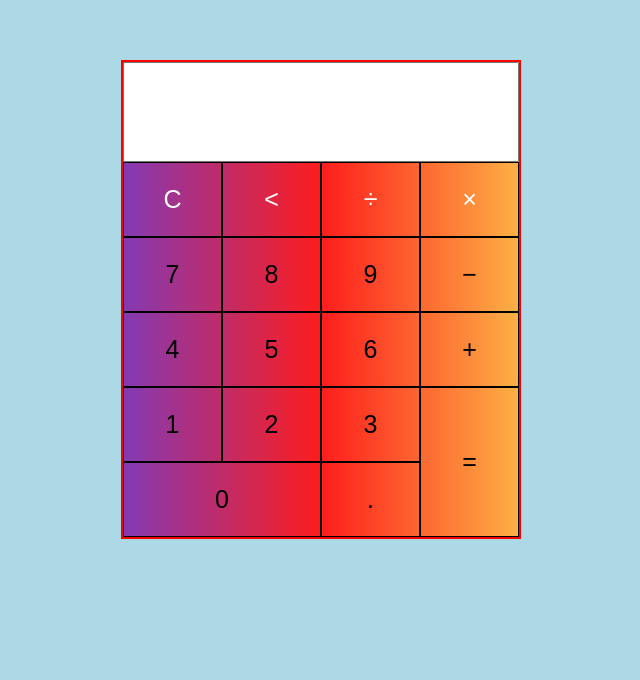
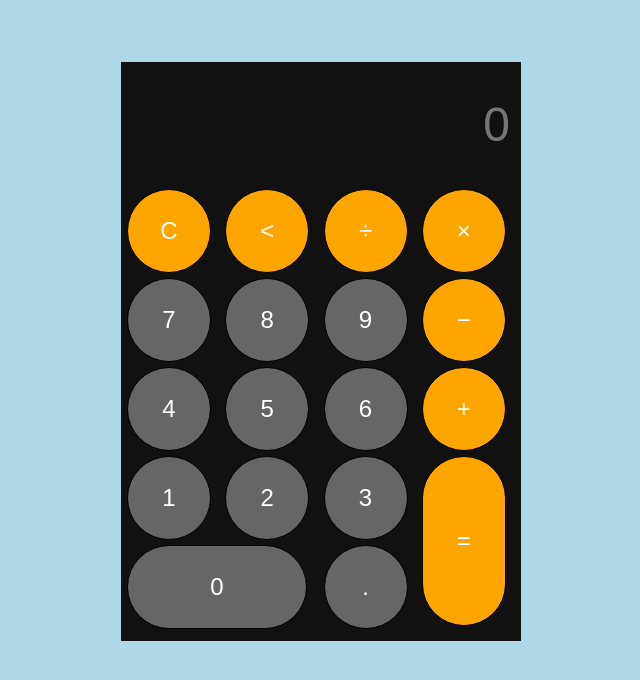
Before and after one commit to rhoenkelevra/calculator, a plain HTML site: page index.html in a window 1280 px wide. Shown: the part 130-810 px from the top of the page, without its empty margins (319-959 px from the left). Drawn offline with Linux system fonts and the light colour scheme.

Commit message:
changed UI to iOS like

```diff
--- a/index.html
+++ b/index.html
@@ -10,7 +10,7 @@
 <body>
 	<div class="container">
 		<form class="form">
-			<input class="textview" name="textview">
+			<input type="text" class="textview" name="textview" placeholder="0" readonly>
 		</form>
 		<div class="calc-buttons">
 			<!--fifth row -->
@@ -22,17 +22,17 @@
 			<input type="button" class="button" value="7" onclick="7">
 			<input type="button" class="button" value="8" onclick="8">
 			<input type="button" class="button" value="9" onclick="9">
-			<input type="button" class="button operator" value="&minus;" onclick="">
+			<input type="button" class="button operators" value="&minus;" onclick="">
 		<!--third row  -->
 			<input type="button" class="button" value="4" onclick="4">
 			<input type="button" class="button" value="5" onclick="5">
 			<input type="button" class="button" value="6" onclick="6">
-			<input type="button" class="button operator" value="&plus;" onclick="">
+			<input type="button" class="button operators" value="&plus;" onclick="">
 	<!-- second row -->
 			<input type="button" class="button" value="1" onclick="1">
 			<input type="button" class="button" value="2" onclick="2">
 			<input type="button" class="button" value="3" onclick="3">
-			<input type="button" class="button operator" value="&equals;" onclick="" id="equalBtn">
+			<input type="button" class="button operators" value="&equals;" onclick="" id="equalBtn">
 		<!--first row  -->
 			<input type="button" class="button" value="0" onclick="3" id="zeroBtn">
 			<input type="button" class="button" value="." onclick="." id="dotBtn">
--- a/style.css
+++ b/style.css
@@ -1,62 +1,76 @@
 
+:root {
+--bg-primary:#111;
+--bg-secondary: #666;
+--bg-accent: orange;
+--cl-primary: #fff;
+}
 
 *{
 	box-sizing: border-box;
+	margin: 0;
+	padding: 0;
 }
 body{
-	background-color: lightblue;
+	background: lightblue;
 }
 .container{
-	text-align: center;
 	margin: 15% auto;
 	max-width: 400px;
-	max-height: 500px;
-	border: 2px solid red;
-	padding: 0;
-	background: rgb(131,58,180);
-	background: linear-gradient(90deg, rgba(131,58,180,1) 0%, rgba(253,29,29,1) 50%, rgba(252,176,69,1) 100%);
+	max-height: 600px;
+	padding: 12px 6px;
+	background: var(--bg-primary);
 }
 
 .textview {
 	padding: 5px;
 	width: 100%;
 	height: 100px;
-	margin: 0;
-	color: #333;
-	font-size: 36px;
-	text-align: right
+	margin-bottom: 15px;
+	color: var(--cl-primary);
+	background: var(--bg-primary);
+	border: none;
+	font-size: 3em;
+	text-align: right;
 }
 .calc-buttons{
 	margin: 0;
 	display: grid;
 	grid-template-rows: repeat(5, 1fr);
 	grid-template-columns: repeat(4, 1fr);
-	grid-gap: 0
+	grid-gap: 5px;
+
 }
 
 .button {
-	background: none;
 	border: 1px solid black;
 	box-shadow: none;
-	width: 99px;
-	height: 75px;
-	font-size: 25px;
-	cursor: pointer
+	width: 3.5em;
+	height: 3.5em;
+	border-radius: 50%;
+	font-size: 24px;
+	cursor: pointer;
+	background: var(--bg-secondary);
+	color: var(--cl-primary);
 }
 .button:hover{
 	background-color: red;
 }
 
 .operators{
-	color: #fff;
+	color: var(--cl-primary);
+	background: var(--bg-accent);
+
 }
 
 #zeroBtn {
 	grid-column: span 2;
-	width: 198px;
+	width: 180px;
+	border-radius: 70px;
 }
 
 #equalBtn {
 	grid-row: span 2;
-	height: 150px;
+	height: 170px;
+	border-radius: 70px;
 }
```
Also changed, not shown: main.js (added, +15 -0 lines), 2 other files.
